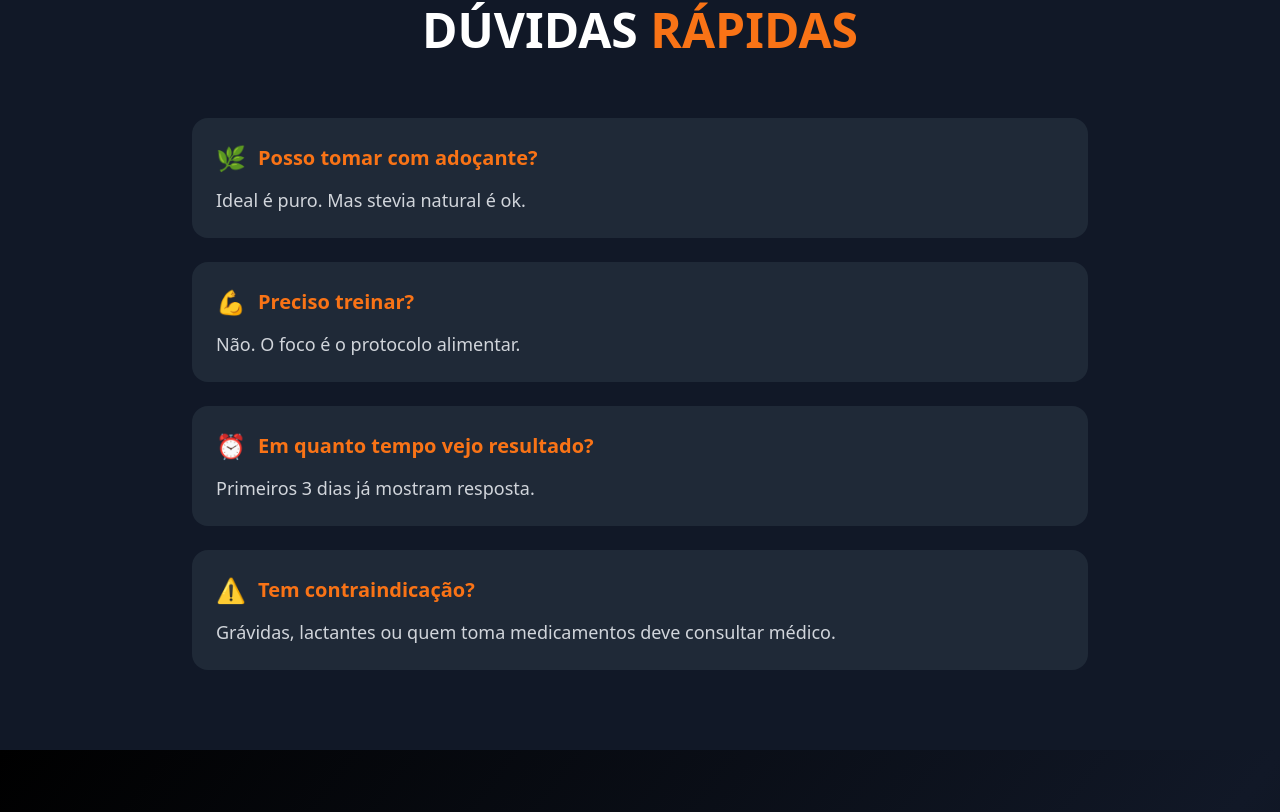
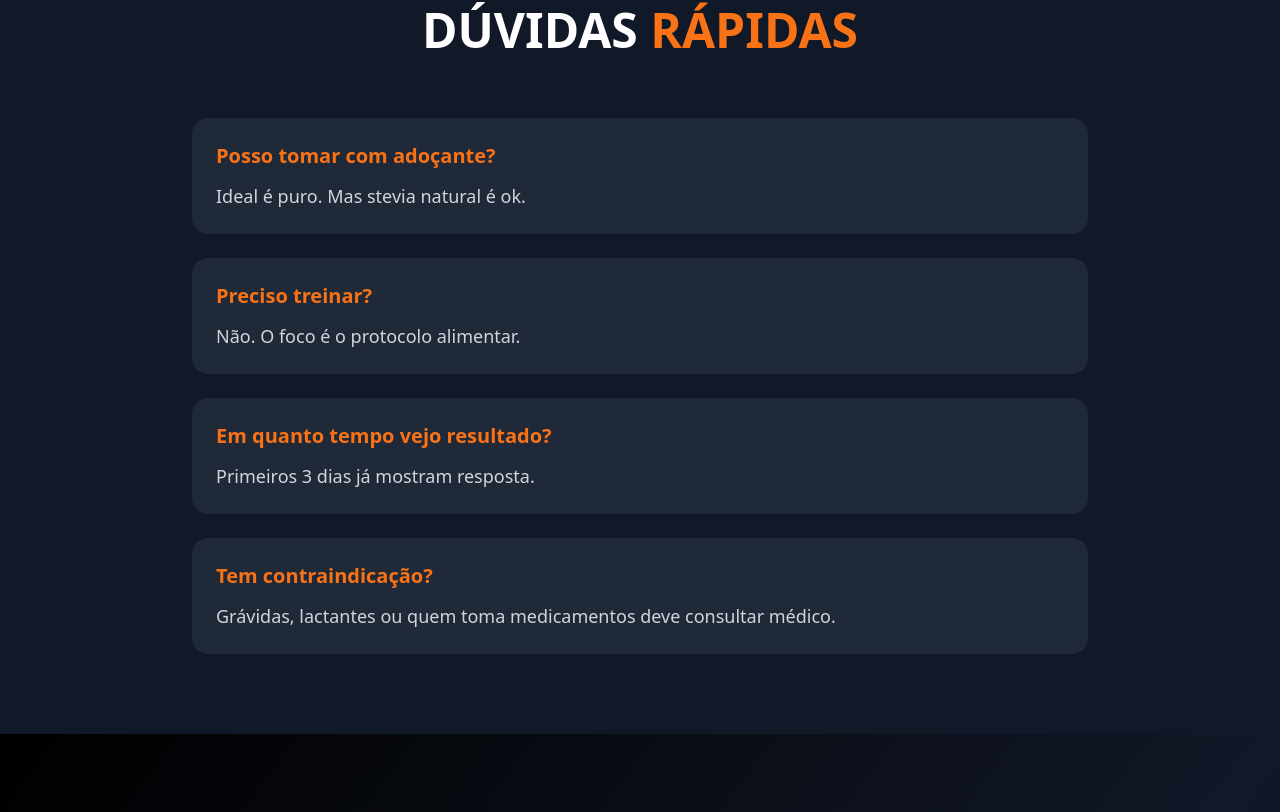
Before and after one commit to hypexeshomem/emagrecimento, a React (Vite) app: page / in a window 1280 px wide. Shown: the part 5508-6320 px from the top of the page. Built offline with nearby package versions, Linux system fonts and the light colour scheme.

Commit message:
Updated App.tsx

```diff
--- a/src/App.tsx
+++ b/src/App.tsx
@@ -503,31 +503,24 @@ function App() {
           <div className="max-w-4xl mx-auto space-y-6">
             {[
               {
-                icon: "🌿",
                 question: "Posso tomar com adoçante?",
                 answer: "Ideal é puro. Mas stevia natural é ok."
               },
               {
-                icon: "💪",
                 question: "Preciso treinar?",
                 answer: "Não. O foco é o protocolo alimentar."
               },
               {
-                icon: "⏰",
                 question: "Em quanto tempo vejo resultado?",
                 answer: "Primeiros 3 dias já mostram resposta."
               },
               {
-                icon: "⚠️",
                 question: "Tem contraindicação?",
                 answer: "Grávidas, lactantes ou quem toma medicamentos deve consultar médico."
               }
             ].map((item, index) => (
               <div key={index} className="bg-gray-800 rounded-2xl p-6">
-                <h3 className="text-xl font-bold text-orange-500 mb-3 flex items-center">
-                  <span className="mr-3 text-2xl">{item.icon}</span>
-                  {item.question}
-                </h3>
+                <h3 className="text-xl font-bold text-orange-500 mb-3">{item.question}</h3>
                 <p className="text-gray-300 text-lg">{item.answer}</p>
               </div>
             ))}
@@ -740,7 +733,7 @@ function App() {
         <div className="container mx-auto px-4">
           <div className="max-w-4xl mx-auto text-center">
             <h2 className="text-4xl md:text-5xl font-black mb-12 text-white">
-              VOCÊ NÃO CHEGOU AQUI <span className="text-orange-500">POR ACASO</span>. É UM <span className="text-yellow-500">CHAMADO</span>.
+              JÁ SÃO MILHARES DE MULHERES EM TRANSFORMAÇÃO. <span className="text-orange-500">SÓ FALTA VOCÊ</span>.
             </h2>
 
             <div className="bg-gray-800/50 backdrop-blur-sm rounded-2xl p-8 md:p-12 mb-12">
@@ -759,7 +752,7 @@ function App() {
               <button
                 onClick={scrollToOffer}
                 className="bg-gradient-to-r from-orange-500 to-yellow-500 text-black font-black text-lg md:text-xl px-8 py-4 rounded-full hover:from-orange-600 hover:to-yellow-600 transform hover:scale-105 transition-all duration-300 shadow-lg hover:shadow-xl uppercase tracking-wide w-full md:w-auto">
-                SIM, EU QUERO INICIAR MEU JEJUM COM CAFÉ E COM DEUS!
+                INICIAR AGORA O JEJUM COM CAFÉ PRETO E FÉ
               </button>
 
               <p className="text-sm text-gray-400">
```
